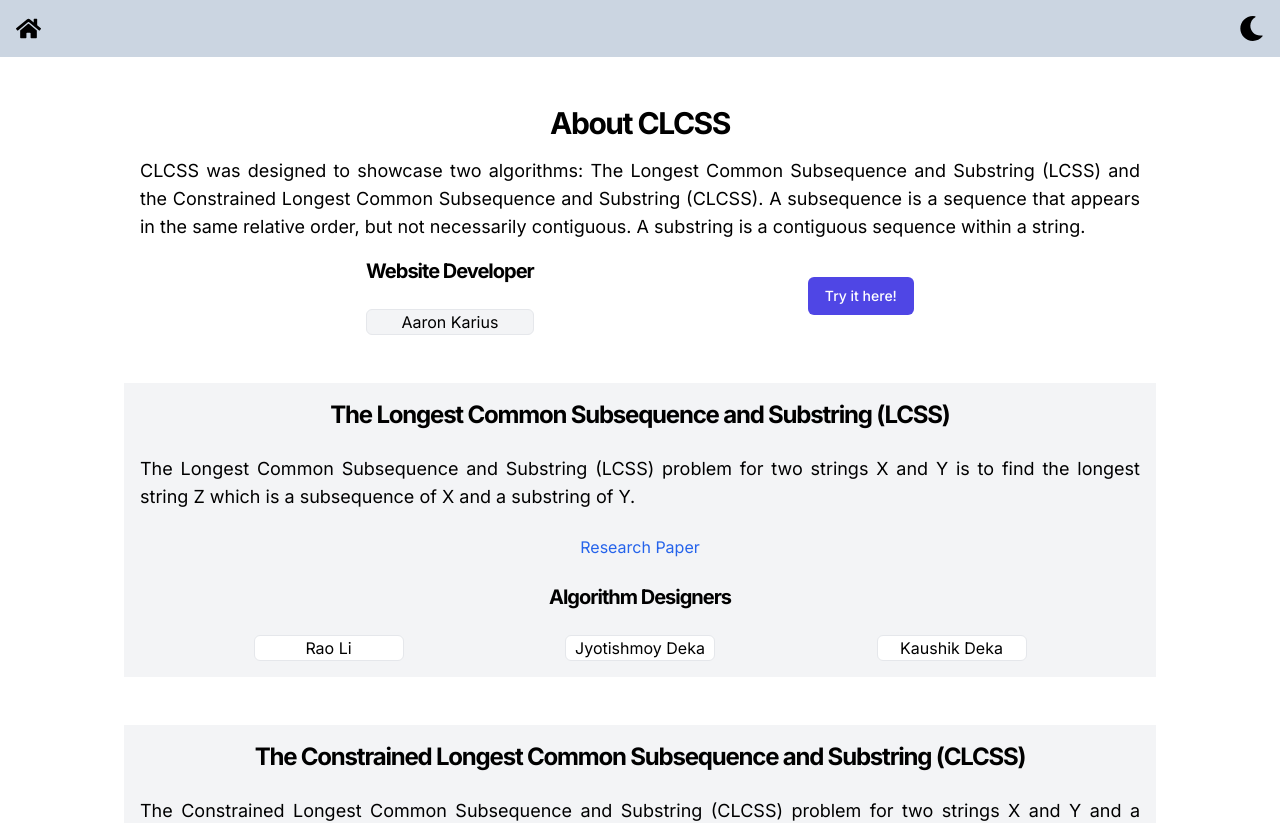
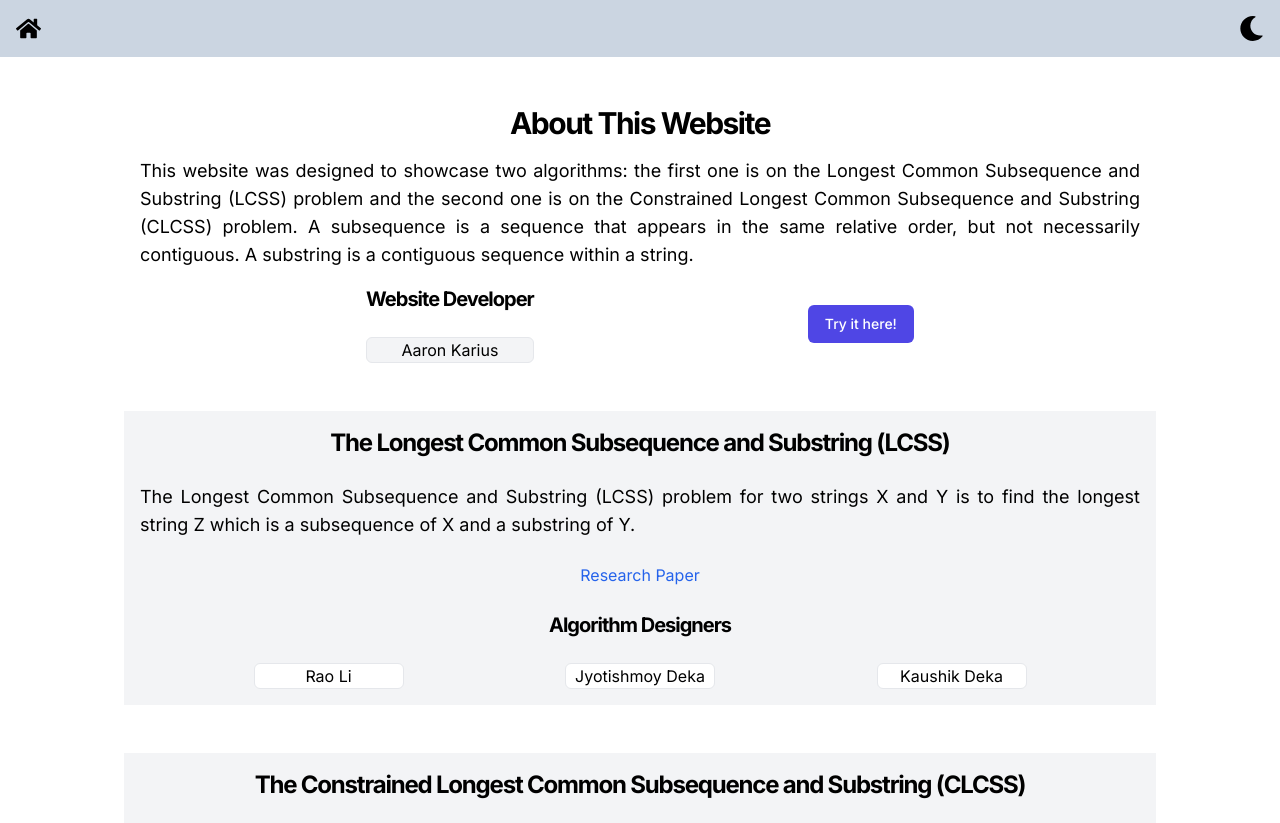
Before and after one commit to aaronkarius/LCSS, a Next.js app: page / in a window 1280 px wide. Shown: the top 823 px of the page. Built offline with nearby package versions, Linux system fonts and the light colour scheme.

Commit message:
changing intro

```diff
--- a/app/page.jsx
+++ b/app/page.jsx
@@ -5,12 +5,13 @@ const Home = () => {
         <div className="flex flex-col items-center h-full gap-12 p-12 min-w-[350px]">
             <div className="flex flex-col items-center justify-center gap-4">
                 <p className="text-xl font-bold tracking-tighter text-center lg:text-3xl">
-                    About CLCSS
+                    About This Website
                 </p>
                 <p className="max-w-[1000px] text-justify text-lg">
-                    CLCSS was designed to showcase two algorithms: The Longest
-                    Common Subsequence and Substring (LCSS) and the Constrained
-                    Longest Common Subsequence and Substring (CLCSS). A
+                    This website was designed to showcase two algorithms: the
+                    first one is on the Longest Common Subsequence and Substring
+                    (LCSS) problem and the second one is on the Constrained
+                    Longest Common Subsequence and Substring (CLCSS) problem. A
                     subsequence is a sequence that appears in the same relative
                     order, but not necessarily contiguous. A substring is a
                     contiguous sequence within a string.
```
Also changed, not shown: 1 other file (tests, documents, lock files or other folders).
